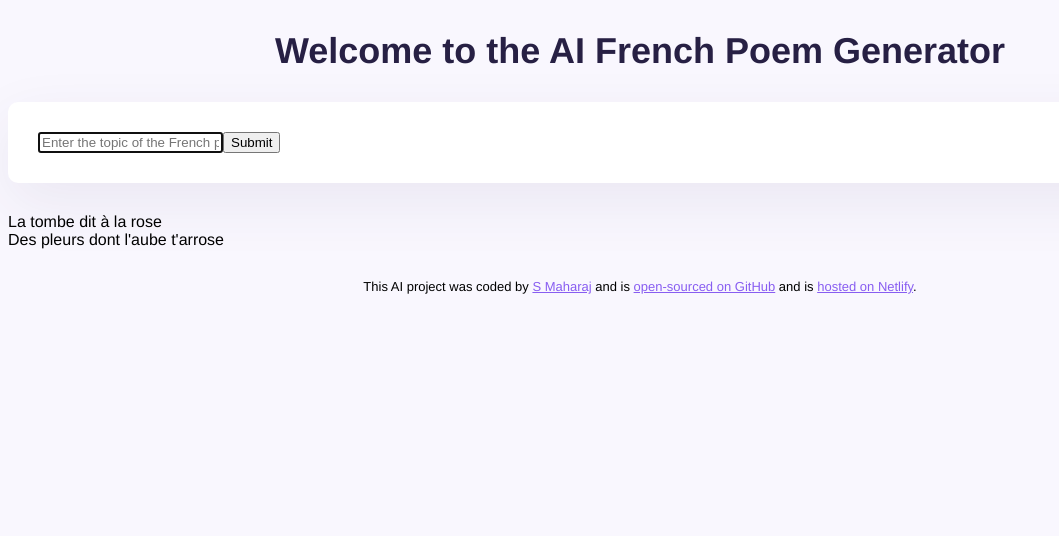
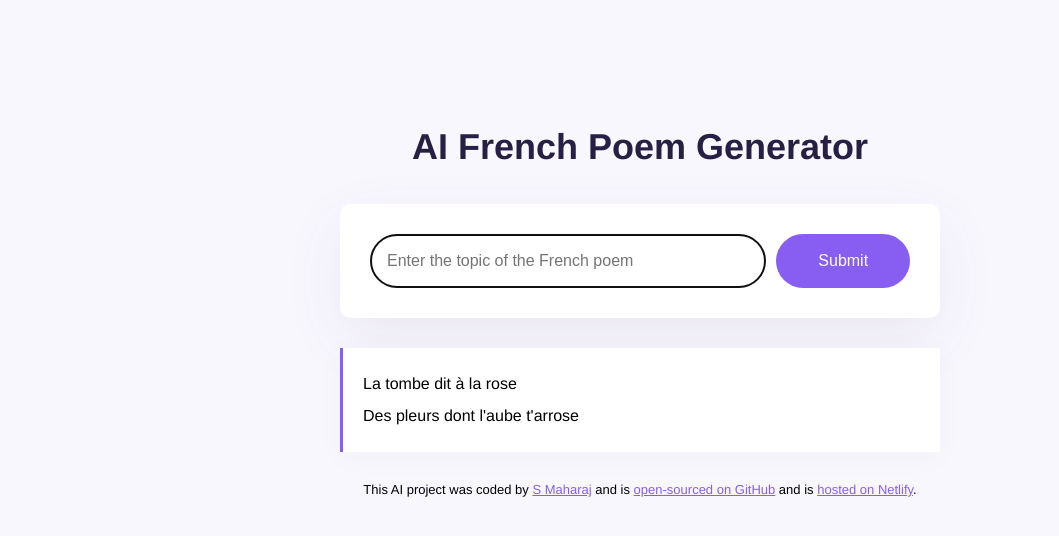
Before and after one commit to Smdbn/french-poem-generator, a plain HTML site: page index.html in a window 1280 px wide. Shown: the whole page, without its empty margins (0-1059 px from the left). Drawn offline with Linux system fonts and the light colour scheme.

Commit message:
Update index.html

```diff
--- a/index.html
+++ b/index.html
@@ -7,7 +7,10 @@
     <title>AI Poem Generator</title>
   </head>
   <body>
-    <h1>Welcome to the AI French Poem Generator</h1>
+    <div class="container">
+      <header>
+        <h1>AI French Poem Generator</h1>
+      </header>
 
       <main>
         <form>
@@ -17,16 +20,16 @@
             autofocus
             required
             autocomplete="off"
+            class="instructions"
           />
-        <input type="submit" />
+          <input type="submit" class="submit-button" />
         </form>
-      <div>
+        <div class="poem">
           La tombe dit à la rose
           <br />
           Des pleurs dont l'aube t'arrose
         </div>
       </main>
-
 
       <footer>
       This AI project was coded by
```
Lines whose indentation alone changed are shown as unchanged.
